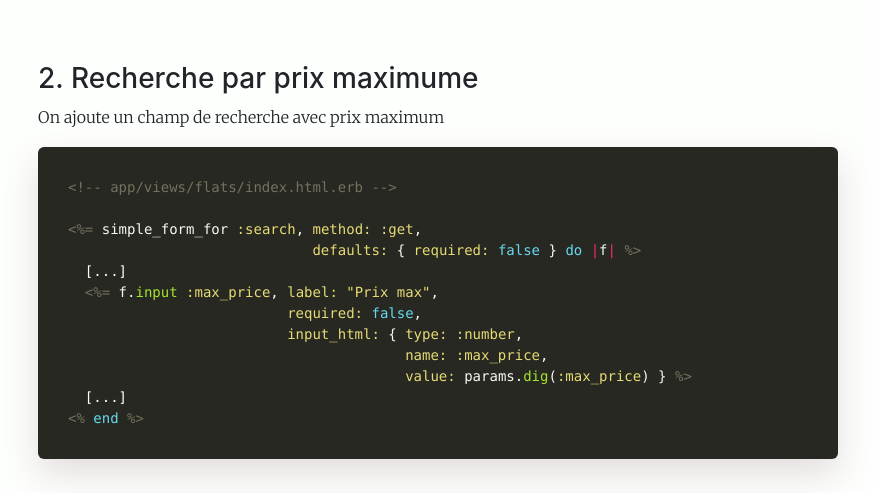
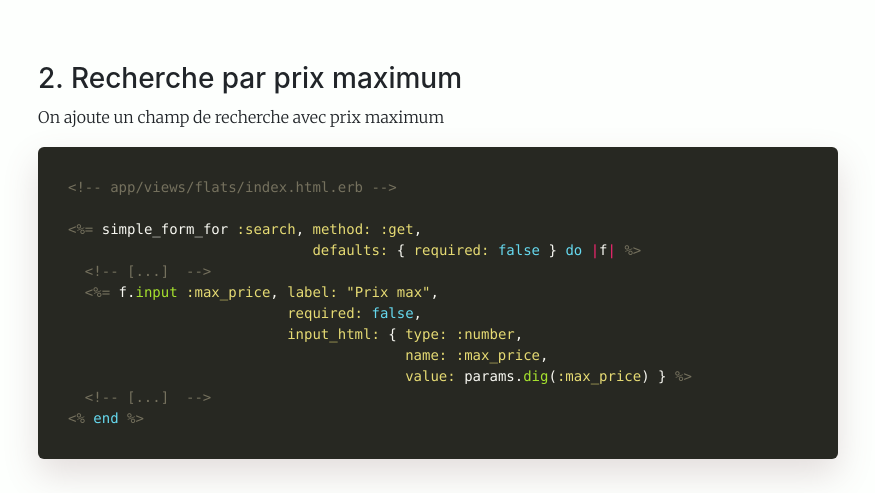
Before and after one commit to alexandrebk/alexandrebk.github.io, a Jekyll site: the page built from _posts/2020-04-06-multisearch.md, in a window 1280 px wide and 900 px high, scrolled down 4646 px, cut to the strip 199-692 px from the top of the window. Shown: the whole strip, without its empty margins (202-1077 px from the left). Built offline with Jekyll 4.4.1, drawn with Linux system fonts in a browser that asks for light colours; nearby versions of some CDN libraries; some of the changed text lies outside the part shown.

Commit message:
Updates Multisearch

````diff
--- a/_posts/2020-04-06-multisearch.md
+++ b/_posts/2020-04-06-multisearch.md
@@ -183,7 +183,7 @@ Nous pouvons désormais tester le formulaire avec `rails server` en visitant <a
 <br>
 <br>
 
-### <a name="price"></a>2. Recherche par prix maximume
+### <a name="price"></a>2. Recherche par prix maximum
 
 On ajoute un champ de recherche avec prix maximum
 
@@ -192,13 +192,13 @@ On ajoute un champ de recherche avec prix maximum
 
 <%= simple_form_for :search, method: :get,
                              defaults: { required: false } do |f| %>
-  [...]
+  <!-- [...]  -->
   <%= f.input :max_price, label: "Prix max",
                           required: false,
                           input_html: { type: :number,
                                         name: :max_price,
                                         value: params.dig(:max_price) } %>
-  [...]
+  <!-- [...]  -->
 <% end %>
 ```
 
@@ -237,13 +237,13 @@ On ajoute un champ de recherche avec prix maximum
 
 <%= simple_form_for :search, method: :get,
                              defaults: { required: false } do |f| %>
-  [...]
+  <!-- [...]  -->
   <%= f.input :category, label: "Category",
                        collection: Flat::AUTHORIZED_CATEGORIES,
                        include_blank: true,
                        selected: params.dig(:category),
                        input_html: { name: :category } %>
-  [...]
+  <!-- [...]  -->
 <% end %>
 ```
 
````
